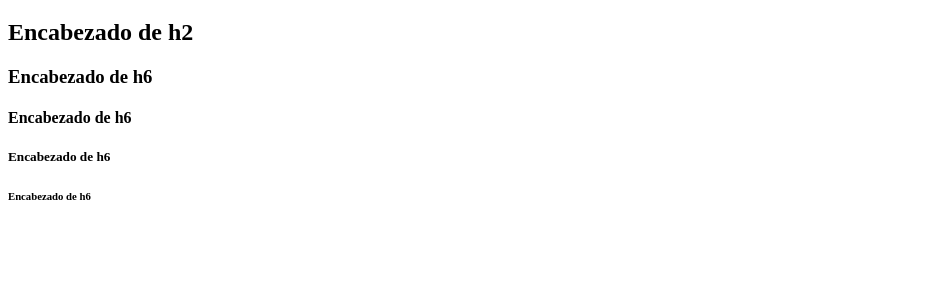
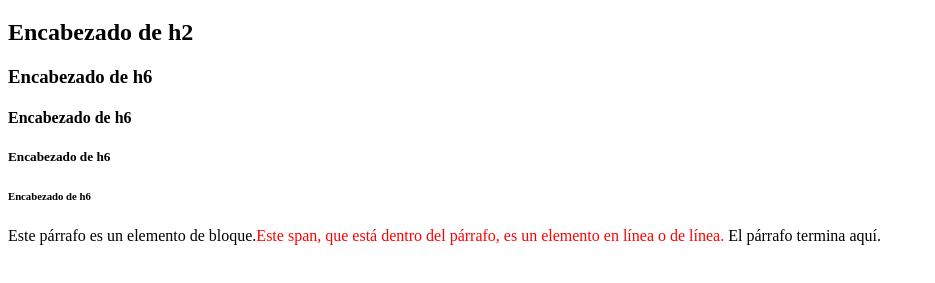
Before and after one commit to SalvaGonzSan/UT1DIW, a plain HTML site: page Sesión 3 (19-09-2019)/Ejercicio2.html in a window 1280 px wide. Shown: the part 61-344 px from the top of the page, without its empty margins (0-935 px from the left). Drawn offline with Linux system fonts and the light colour scheme.

Commit message:
Versión 1.0 de la rama3_1

```diff
--- a/Sesión 3 (19-09-2019)/Ejercicio2.html
+++ b/Sesión 3 (19-09-2019)/Ejercicio2.html
@@ -14,6 +14,7 @@
     <h5>Encabezado de h6</h5>
     <h6>Encabezado de h6</h6>
 
+    <p>Este párrafo es un elemento de bloque.<span style="color:red;">Este span, que está dentro del párrafo, es un elemento en línea o de línea.</span> El párrafo termina aquí.</p>
 
 </body>
 </html>
```
